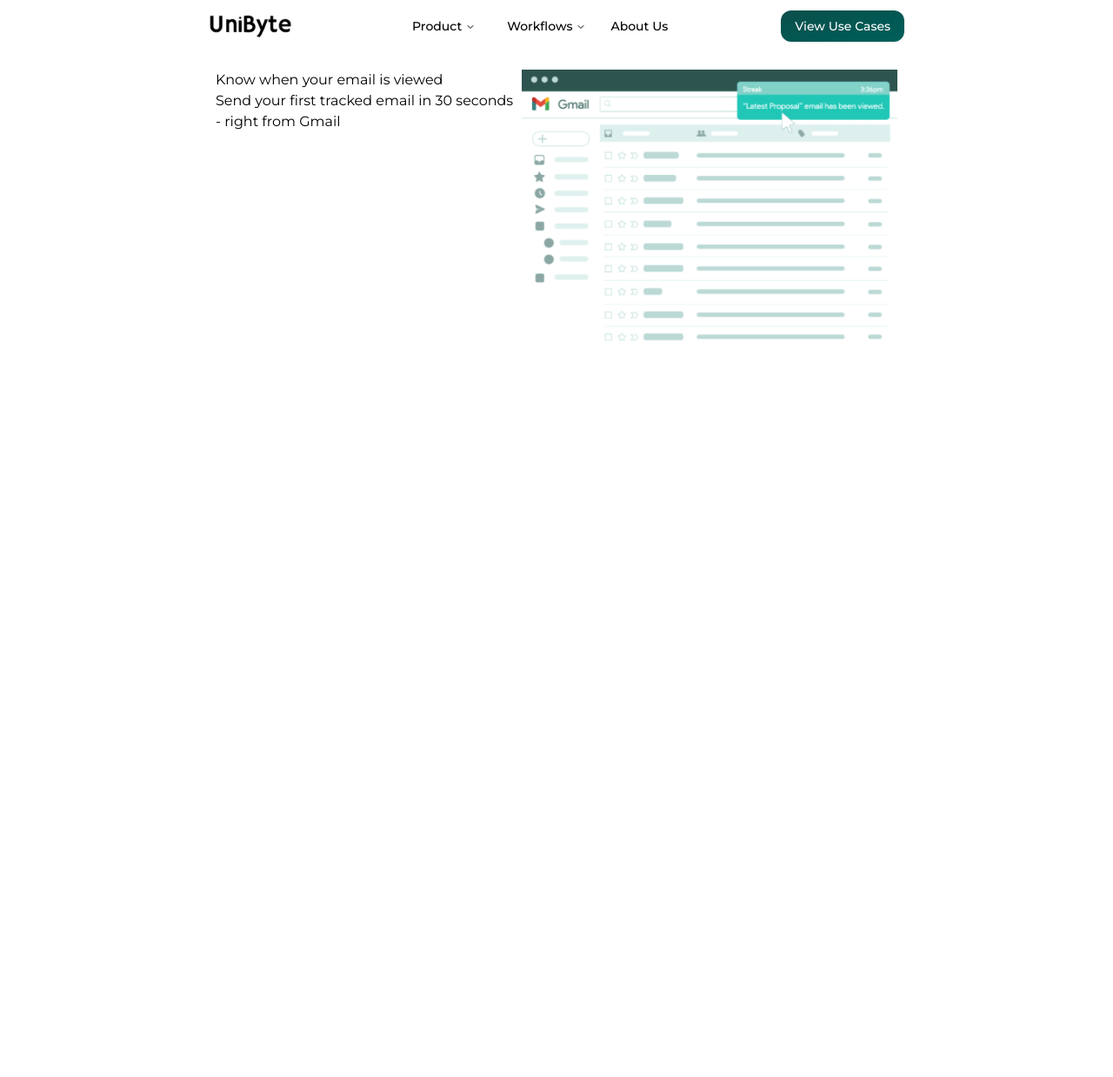
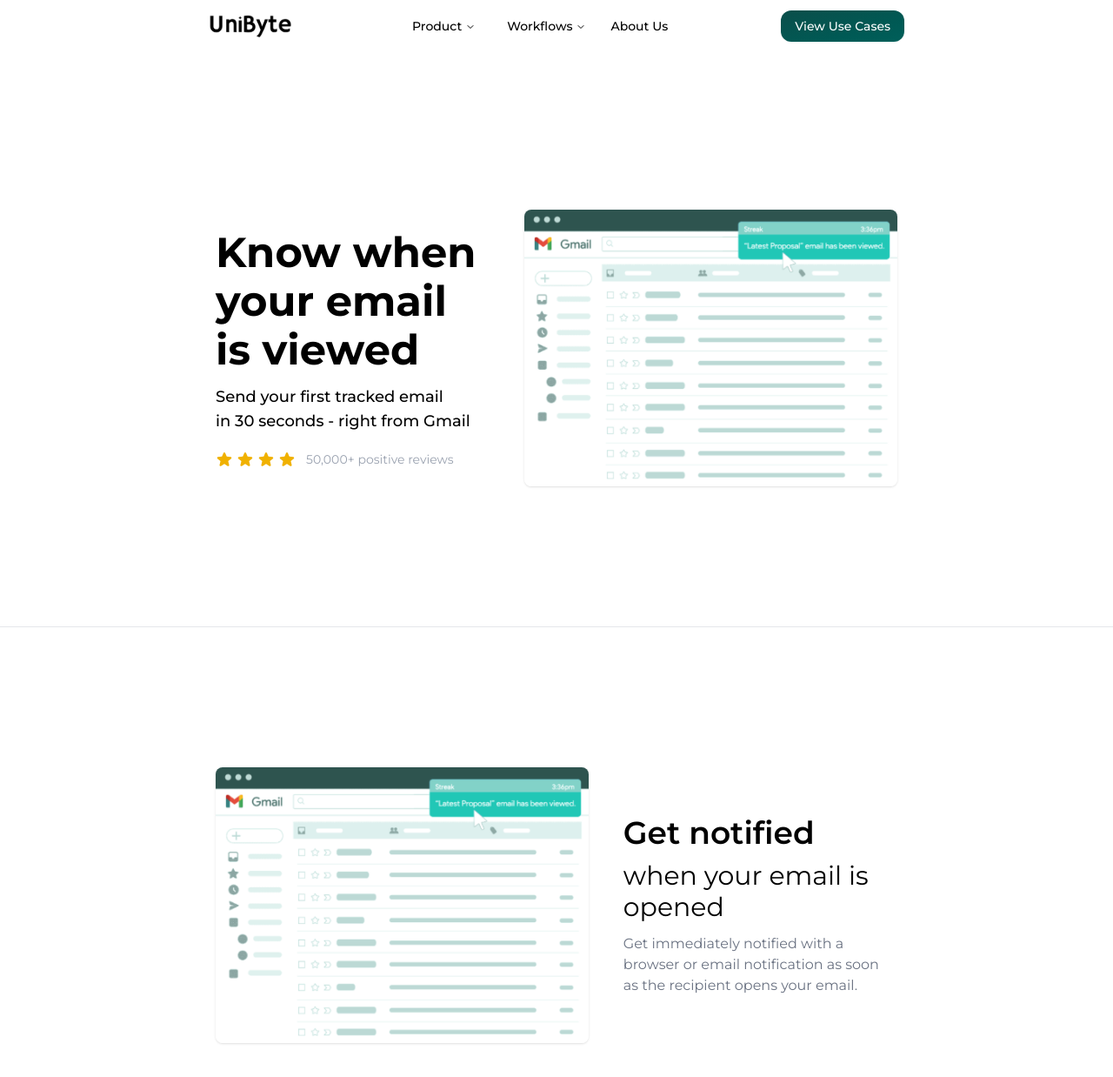
Before and after one commit to aayushcyy/bytely, a Next.js app: page /email-tracking in a window 1280 px wide. Shown: the top 1238 px of the page at 87% size. Before the commit the page ends 800 px from the top, so only its background shows below. Built offline with nearby package versions, Linux system fonts and the light colour scheme.

Commit message:
email tracking page section 2 complete

```diff
--- a/app/email-tracking/page.jsx
+++ b/app/email-tracking/page.jsx
@@ -1,18 +1,58 @@
 import React from "react";
 import Navbar from "../Component/Navbar";
 import Image from "next/image";
+import { StarIcon } from "@heroicons/react/24/solid";
 
 export default function page() {
   return (
     <div className="w-full flex flex-col">
       <Navbar />
-      <section className="w-full h-[80vh] px-62 flex pt-20">
-        <div>
-          <p>Know when your email is viewed</p>
-          <p>Send your first tracked email in 30 seconds - right from Gmail</p>
+      <section className="w-full h-[90vh] px-62 flex pt-20 gap-10 items-center justify-center">
+        <div className="h-full flex flex-col justify-center w-[45%] gap-3">
+          <p className="text-5xl font-bold leading-14">
+            Know when your email is viewed
+          </p>
+          <p className="text-lg font-medium">
+            Send your first tracked email <br /> in 30 seconds - right from
+            Gmail
+          </p>
+          <div className="flex gap-3 mt-2">
+            <p className="flex gap-1">
+              <StarIcon className="size-5 text-yellow-500" />
+              <StarIcon className="size-5 text-yellow-500" />
+              <StarIcon className="size-5 text-yellow-500" />
+              <StarIcon className="size-5 text-yellow-500" />
+            </p>
+            <p className="text-sm text-gray-400">50,000+ positive reviews</p>
+          </div>
         </div>
-        <div>
-          <Image src="/emailTracking.png" alt="" width={600} height={600} />{" "}
+        <div className="flex justify-center items-center">
+          <Image
+            src="/emailTracking.png"
+            alt=""
+            width={600}
+            height={600}
+            className="w-[30rem] h-auto rounded-lg shadow"
+          />
+        </div>
+      </section>
+      <section className="w-full h-[80vh] px-62 flex flex-row-reverse border-t-[1px] border-gray-200 gap-10 justify-center">
+        <div className="h-full flex flex-col justify-center w-[45%] gap-3">
+          <p className="text-4xl font-semibold">Get notified</p>
+          <p className="text-3xl">when your email is opened</p>
+          <p className="text-gray-500">
+            Get immediately notified with a browser or email notification as
+            soon as the recipient opens your email.
+          </p>
+        </div>
+        <div className="flex justify-center items-center">
+          <Image
+            src="/emailTracking.png"
+            alt=""
+            width={600}
+            height={600}
+            className="w-[30rem] h-auto rounded-lg shadow"
+          />
         </div>
       </section>
     </div>
```
